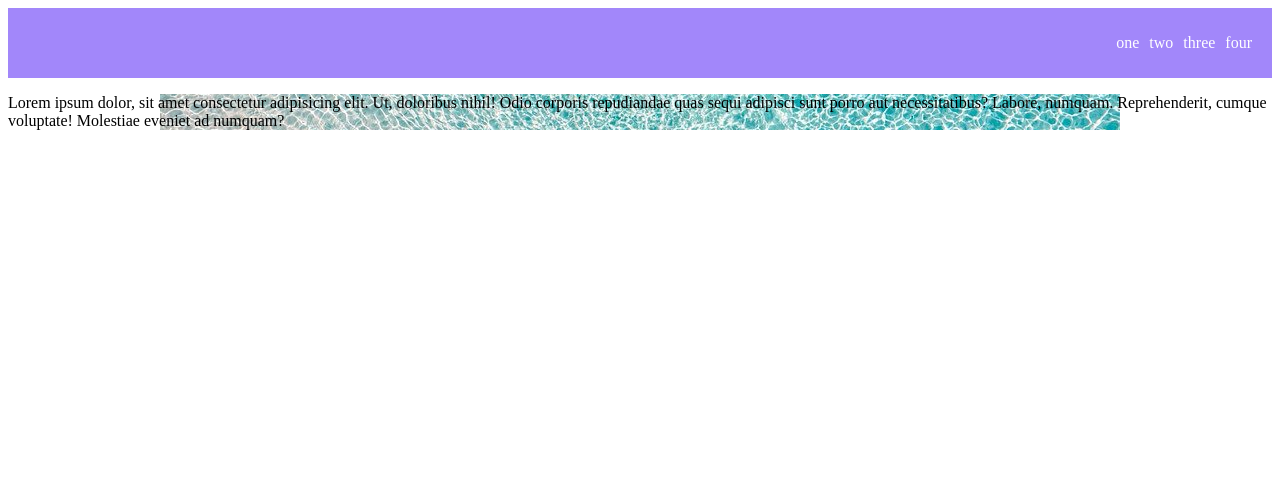
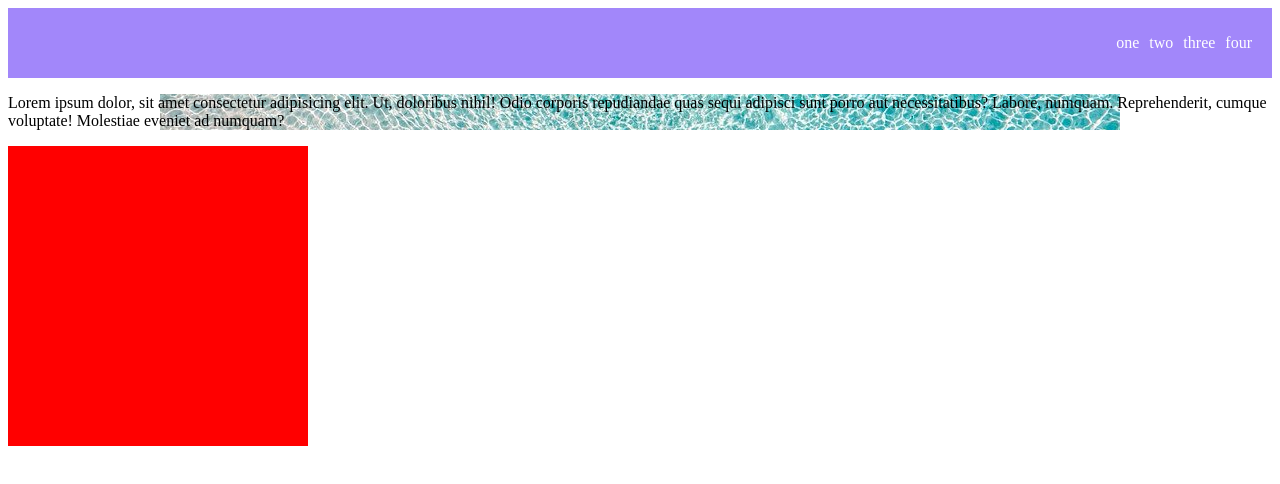
Before and after one commit to baeggoose/Sass, a plain HTML site: page index.html in a window 1280 px wide. Drawn offline with nearby package versions, Linux system fonts and the light colour scheme; files that its build step writes are made by us from their sources; files whose address does not match are found by name.

Commit message:
Sass ampersand 앰퍼샌드 상위 부모 선택자

```diff
--- a/SCSS/style.scss
+++ b/SCSS/style.scss
@@ -18,7 +18,7 @@ nav {
   }
 }
 
-// ex2
+// ex 2
 .background-img {
   width: 100%;
   height: auto;
@@ -28,3 +28,14 @@ nav {
     repeat: no-repeat;
   }
 }
+
+// ex 3
+.box {
+  width: 300px;
+  height: 300px;
+  background-color: red;
+  transition: all 1s;
+  &:hover {
+    background-color: blue;
+  }
+}
--- a/index.html
+++ b/index.html
@@ -14,6 +14,7 @@
         <li>four</li>
       </ul>
     </nav>
+
     <!-- ex-2 -->
     <p class="background-img">
       Lorem ipsum dolor, sit amet consectetur adipisicing elit. Ut, doloribus
@@ -21,5 +22,8 @@
       necessitatibus? Labore, numquam. Reprehenderit, cumque voluptate!
       Molestiae eveniet ad numquam?
     </p>
+
+    <!-- ex-3 -->
+    <div class="box"></div>
   </body>
 </html>
--- a/src/output.css
+++ b/src/output.css
@@ -21,3 +21,11 @@ nav {
   background-image: url("./sample.jpg");
   background-position: center center;
   background-repeat: no-repeat; }
+
+.box {
+  width: 300px;
+  height: 300px;
+  background-color: red;
+  transition: all 1s; }
+  .box:hover {
+    background-color: blue; }
```
Also changed, not shown: SCSS/style.css, 1 other file.
